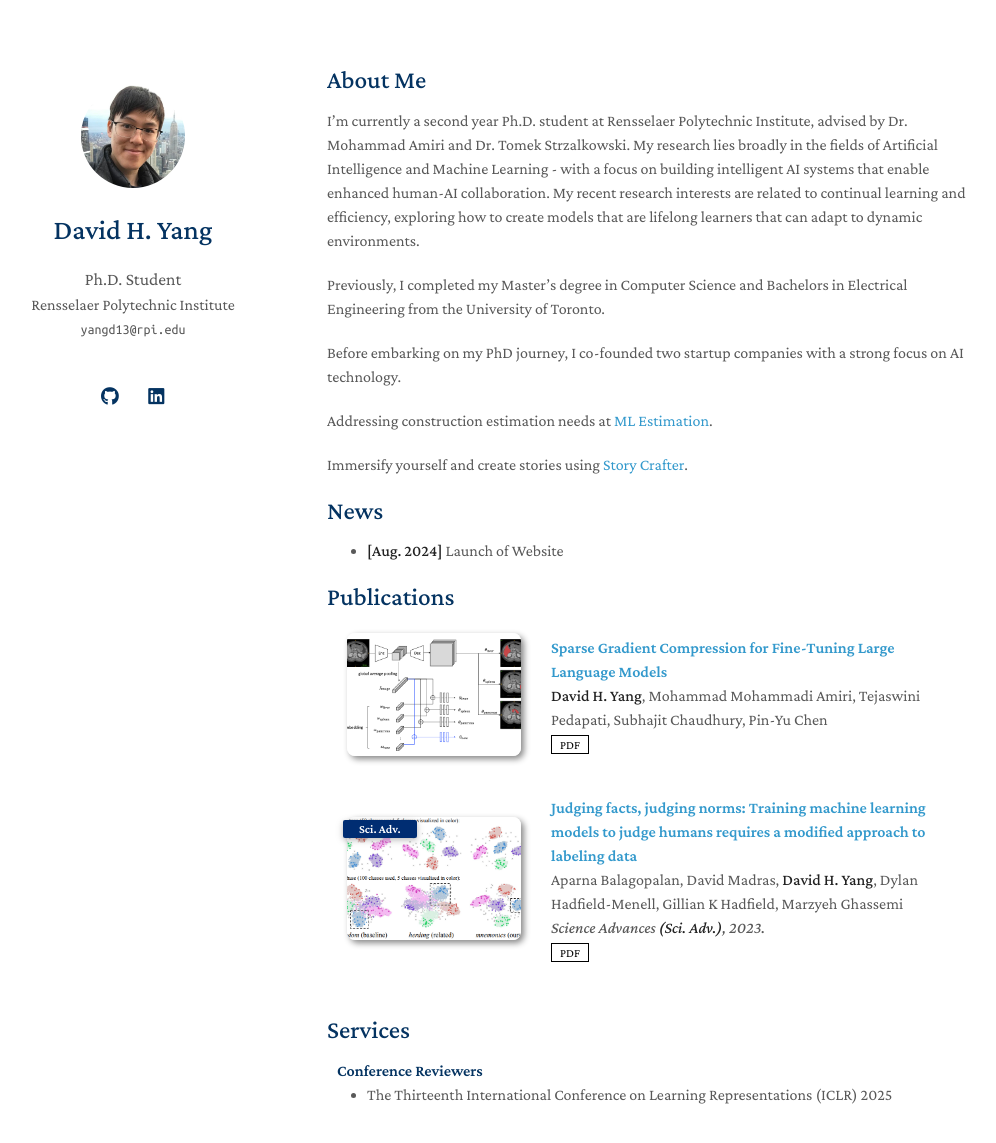
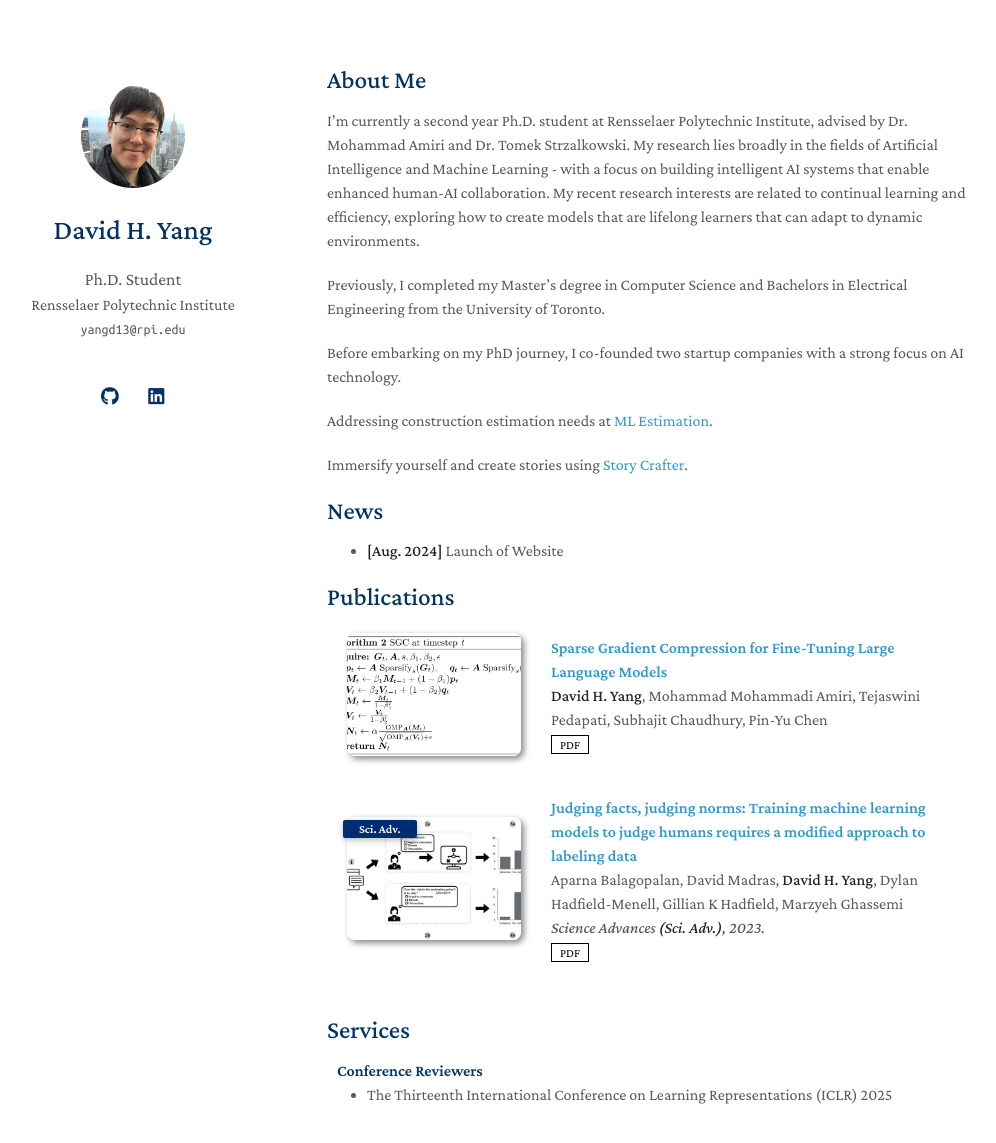
Before and after one commit to Davidhy514/davidhy514.github.io, a Jekyll site: the page built from index.md, in a window 1280 px wide and 1186 px high. Shown: the top 1143 px of the window, without its empty margins (143-1139 px from the left). Built offline with Jekyll 4.4.1, drawn with Linux system fonts in a browser that asks for light colours; a style sheet for code colours, icons or effects is not loaded.

Commit message:
Update publications.yml

```diff
--- a/_data/publications.yml
+++ b/_data/publications.yml
@@ -3,11 +3,11 @@ main:
   - title: Sparse Gradient Compression for Fine-Tuning Large Language Models
     authors: <strong>David H. Yang</strong>, Mohammad Mohammadi Amiri, Tejaswini Pedapati, Subhajit Chaudhury, Pin-Yu Chen
     pdf: https://arxiv.org/pdf/2502.00311
-    image: ./assets/img/teaser_example_2.png
+    image: ./assets/img/SGC.png
 
   - title: "Judging facts, judging norms: Training machine learning models to judge humans requires a modified approach to labeling data"
     authors: Aparna Balagopalan, David Madras, <strong>David H. Yang</strong>, Dylan Hadfield-Menell, Gillian K Hadfield, Marzyeh Ghassemi
     conference_short: Sci. Adv.
     conference: Science Advances <strong>(Sci. Adv.)</strong>, 2023.
     pdf: https://www.science.org/doi/pdf/10.1126/sciadv.abq0701
-    image: ./assets/img/teaser_example.png
+    image: ./assets/img/justification.png
```
